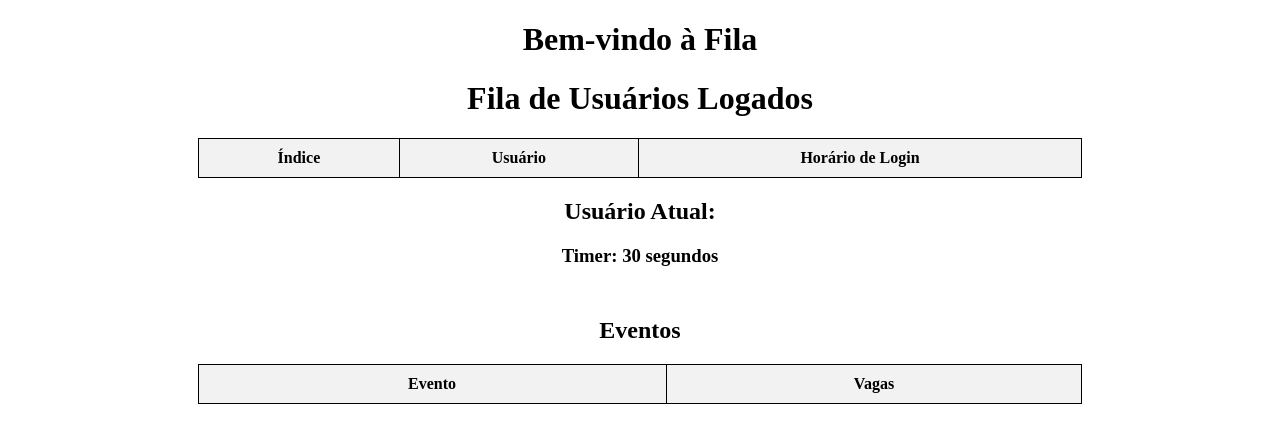
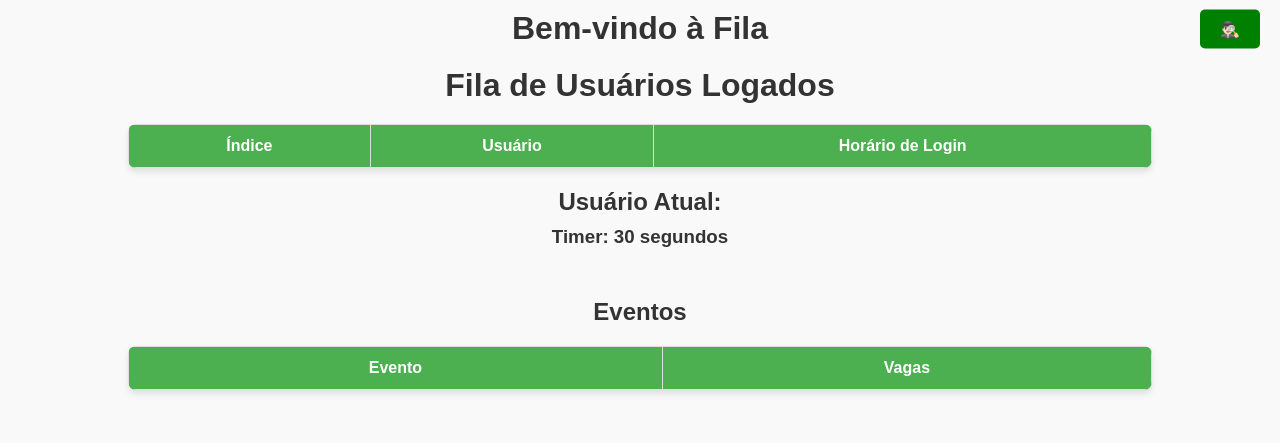
Before and after one commit to CarlosArantes53/Concorrencia_eventos, a Flask app: page / in a window 1280 px wide. Shown: the top 443 px of the page. Run offline with Flask 3, Linux system fonts and the light colour scheme; lists and menus that the app fills with data are empty; some libraries are stand-ins or nearby versions.

Commit message:
alterações finais

```diff
--- a/static/css/styles.css
+++ b/static/css/styles.css
@@ -1,15 +1,222 @@
+/* Configurações Globais */
+body {
+    font-family: 'Arial', sans-serif;
+    margin: 0;
+    padding: 0;
+    background-color: #f9f9f9;
+    color: #333;
+}
+
+header {
+    text-align: center;
+    margin-bottom: 20px;
+}
+
+h1, h2, h3, h4 {
+    margin: 10px 0;
+}
+
+/* Estilo da Tabela */
 table {
-    width: 70%;
+    width: 80%;
     margin: 20px auto;
     border-collapse: collapse;
+    background: white;
+    border-radius: 8px;
+    box-shadow: 0 4px 6px rgba(0, 0, 0, 0.1);
+    overflow: hidden;
 }
-table, th, td {
-    border: 1px solid black;
+
+th, td {
+    padding: 12px 15px;
+    text-align: center;
+    border: 1px solid #ddd;
 }
-th, td {
+
+th {
+    background-color: #4CAF50;
+    color: white;
+    font-weight: bold;
+}
+
+td {
+    color: #555;
+}
+
+tr:nth-child(even) {
+    background-color: #f2f2f2;
+}
+
+tr:hover {
+    background-color: #f1f1f1;
+}
+
+/* Botões */
+button {
+    padding: 10px 20px;
+    margin-top: 20px;
+    font-size: 16px;
+    color: white;
+    background-color: #4CAF50;
+    border: none;
+    border-radius: 5px;
+    cursor: pointer;
+    transition: background-color 0.3s ease;
+}
+
+button:hover {
+    background-color: #45a049;
+}
+
+/* Div Centralizada */
+div {
+    text-align: center;
+    margin: 20px auto;
+}
+
+/* Container de Tabelas Secundárias */
+#eventos-lista-container {
+    width: 80%;
+    margin: 20px auto;
+}
+
+/* Responsividade */
+@media (max-width: 768px) {
+    table {
+        width: 100%;
+    }
+
+    th, td {
+        font-size: 14px;
+        padding: 10px;
+    }
+
+    h1, h2, h3, h4 {
+        font-size: 18px;
+    }
+}
+
+
+/* Estilo para a tabela */
+#eventos-lista {
+    width: 100%;
+    border-collapse: collapse;
+    margin-top: 20px;
+}
+
+#eventos-lista th, #eventos-lista td {
+    border: 1px solid #ddd;
     padding: 10px;
     text-align: center;
 }
-th {
-    background-color: #f2f2f2;
+
+#eventos-lista tr:nth-child(even) {
+    background-color: #f9f9f9;
 }
+
+#eventos-lista tr:hover {
+    background-color: #f1f1f1;
+}
+
+/* Estilo para o botão */
+.botao-reserva {
+    padding: 8px 15px;
+    font-size: 1rem;
+    color: white;
+    border: none;
+    border-radius: 5px;
+    cursor: pointer;
+    background-color: #007bff;
+    transition: background-color 0.3s ease;
+}
+
+.botao-reserva:disabled {
+    background-color: #ccc;
+    cursor: not-allowed;
+}
+
+.botao-reserva:hover:not(:disabled) {
+    background-color: #0056b3;
+}
+
+/* Classes dinâmicas para vagas */
+.vagas-disponiveis {
+    color: green;
+    font-weight: bold;
+}
+
+.vagas-esgotadas {
+    color: red;
+    font-weight: bold;
+}
+
+
+/* Estilo do botão Administrador */
+.admin-button {
+    padding: 10px 20px;
+    font-size: 1rem;
+    background-color: green;
+    color: white;
+    border-radius: 5px;
+    text-decoration: none;
+    display: flex;
+    align-items: center;
+    transition: background-color 0.3s ease;
+}
+
+.admin-button:hover {
+    background-color: green;
+}
+
+/* Estilo do ícone dentro do botão */
+.admin-button i {
+    margin-right: 8px;
+}
+
+/* Estilo para os inputs */
+input {
+    padding: 12px;
+    font-size: 16px;
+    border: 2px solid #ddd;
+    border-radius: 8px;
+    width: 80%;
+    margin-top: 10px;
+    box-sizing: border-box;
+    transition: border-color 0.3s ease;
+}
+
+input:focus {
+    border-color: #4CAF50;
+    outline: none;
+}
+
+/* Estilo do botão */
+button#adicionar-evento {
+    padding: 12px 25px;
+    font-size: 16px;
+    color: white;
+    background-color: #4CAF50;
+    border: none;
+    border-radius: 8px;
+    cursor: pointer;
+    margin-top: 20px;
+    transition: background-color 0.3s ease;
+    width: 80%;
+    box-sizing: border-box;
+}
+
+button#adicionar-evento:hover {
+    background-color: #45a049;
+}
+
+button#adicionar-evento:disabled {
+    background-color: #ccc;
+    cursor: not-allowed;
+}
+
+/* Responsividade */
+@media (max-width: 768px) {
+    input, button#adicionar-evento {
+        width: 90%;
+    }
+}
--- a/static/js/script.js
+++ b/static/js/script.js
@@ -30,24 +30,41 @@ socket.on('atualizar_lista', (usuarios) => {
         lista.appendChild(row);
     });
 });
-
-// Atualiza o status do usuário no cabeçalho e gerencia botões de reserva
 socket.on('atualizar_status', (data) => {
     const statusUsuario = document.getElementById('status-usuario');
     const totalUsuarios = document.getElementById('total-usuarios');
     pessoasAFrenete = data.pessoas_a_frente;
-    statusUsuario.textContent = `Seu código: ${data.session_id} | Pessoas à sua frente: ${data.pessoas_a_frente}`;
-    totalUsuarios.textContent = `Total de usuários logados: ${data.total_usuarios}`;
+
+    // Adicionando estilo inline
+    statusUsuario.innerHTML = `<span style="font-weight: bold; color: blue;">Seu código:</span> ${data.session_id} | <span style="color: green;">Pessoas à sua frente:</span> ${data.pessoas_a_frente}`;
+    totalUsuarios.innerHTML = `<span style="color: red;">Total de usuários logados:</span> ${data.total_usuarios}`;
 
     // Atualiza os botões de reserva
     atualizarBotaoReserva();
 });
 
-// Atualiza o timer do usuário atual
+// // Atualiza o timer do usuário atual
+// socket.on('atualizar_timer', (data) => {
+//     document.getElementById('usuario-atual').textContent = data.usuario_atual;
+//     document.getElementById('timer').textContent = data.timer;
+// });
+
+
 socket.on('atualizar_timer', (data) => {
-    document.getElementById('usuario-atual').textContent = data.usuario_atual;
-    document.getElementById('timer').textContent = data.timer;
+    const usuarioAtual = document.getElementById('usuario-atual');
+    const timer = document.getElementById('timer');
+
+    // Atualiza o usuário atual com estilos
+    usuarioAtual.innerHTML = `<span style="font-weight: bold; color: blue;"></span> ${data.usuario_atual}`;
+
+    // Atualiza o timer com estilos animados
+    timer.innerHTML = `
+        <span style="font-size: 1.5rem; font-weight: bold; color: green; text-shadow: 0 0 5px #00ff00;">
+            ${data.timer}
+        </span>
+    `;
 });
+
 
 // Atualiza os eventos na tabela e adiciona botões de reserva
 socket.on('atualizar_eventos', (eventos) => {
@@ -81,6 +98,10 @@ socket.on('atualizar_eventos', (eventos) => {
     atualizarBotaoReserva();
 });
 
+
+
+
+
 // Atualiza o estado dos botões de reserva com base na posição do usuário na fila
 function atualizarBotaoReserva() {
     const botoes = document.querySelectorAll('#eventos-lista button');
@@ -96,8 +117,8 @@ function reservarEvento(evento) {
     if (nome && telefone) {
         fetch('/reservar', {
             method: 'POST',
-            headers: { 'Content-Type': 'application/json' },
-            body: JSON.stringify({ evento, nome, telefone }),
+            headers: {'Content-Type': 'application/json'},
+            body: JSON.stringify({evento, nome, telefone}),
         })
             .then(response => response.json())
             .then(data => {
--- a/templates/admin.html
+++ b/templates/admin.html
@@ -13,7 +13,9 @@
     <input type="text" id="evento-nome" placeholder="Digite o nome do evento">
     <input type="number" id="evento-vagas" placeholder="Digite a quantidade de vagas">
     <button id="adicionar-evento">Adicionar Evento</button>
+
 </div>
+
 <div style="margin-top: 50px; text-align: center;">
     <h2>Eventos</h2>
     <table>
--- a/templates/index.html
+++ b/templates/index.html
@@ -9,11 +9,18 @@
     <script src="{{ url_for('static', filename='js/script.js') }}" defer></script>
 </head>
 <body>
-    <header style="text-align: center; margin-bottom: 20px;">
+<header style="text-align: center; margin-bottom: 20px; position: relative;">
     <h1>Bem-vindo à Fila</h1>
     <h3 id="status-usuario"></h3>
     <h4 id="total-usuarios"></h4>
+
+    <!-- Botão de redirecionamento para admin.html -->
+    <a href="http://127.0.0.1:5000/admin" id="admin-button" class="admin-button"
+       style="position: absolute; right: 20px; top: 50%; transform: translateY(-50%);" target="_blank">
+        🕵🏻‍♂️
+    </a>
 </header>
+
 <h1 style="text-align: center;">Fila de Usuários Logados</h1>
 <table>
     <thead>
```
Also changed, not shown: admin.py (+13 -0 lines). Lines whose indentation alone changed are shown as unchanged.
